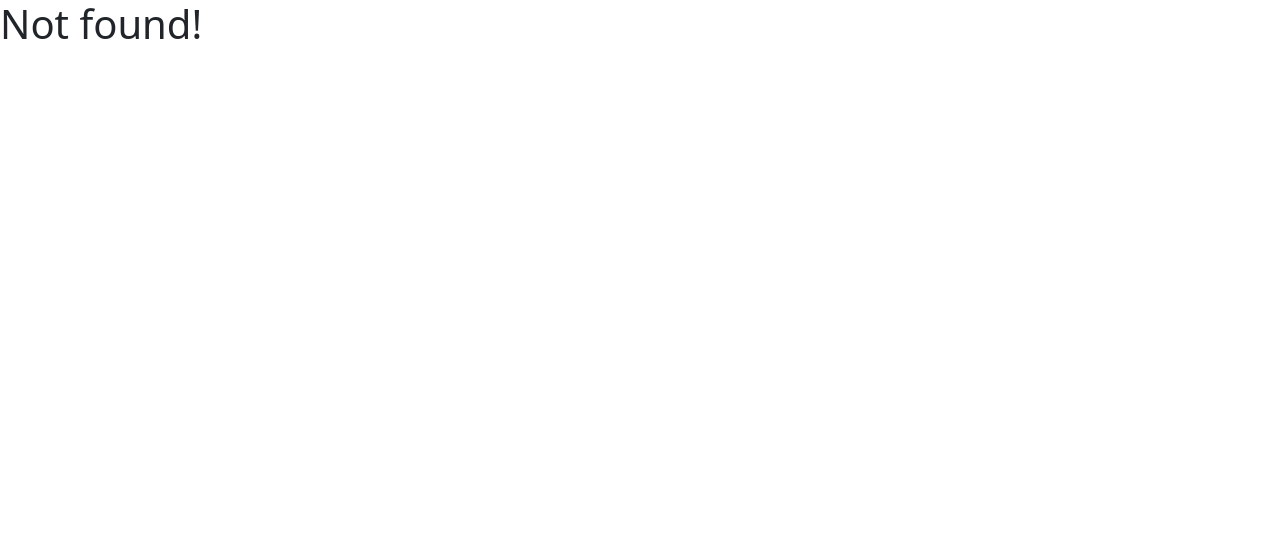
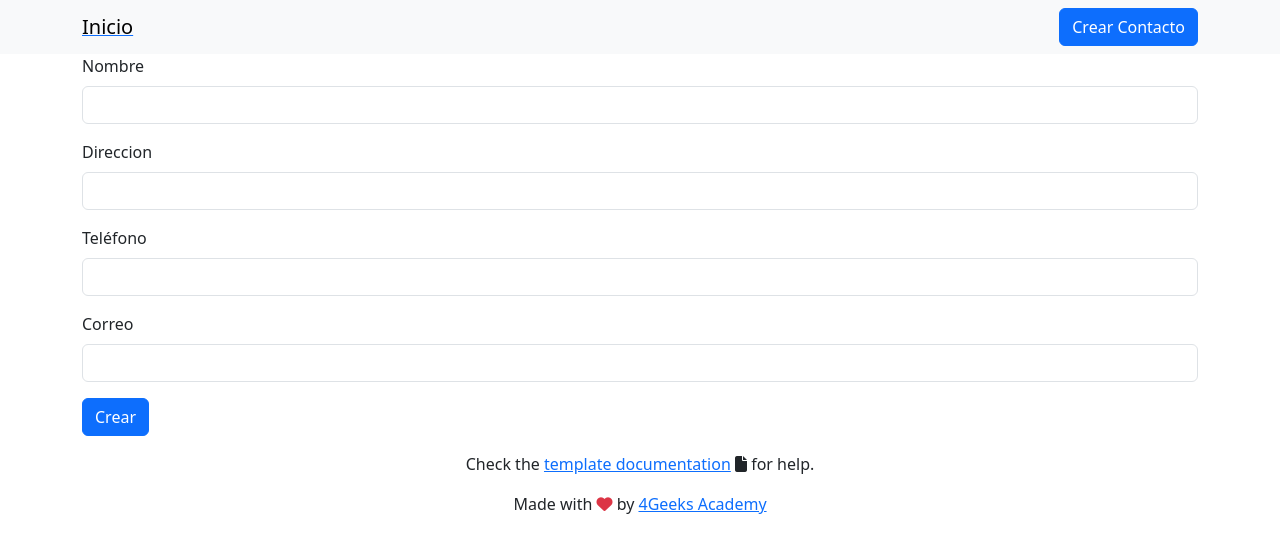
Before and after one commit to 4GeeksAcademy/DocGus-ContactList-Contexto, a React (Vite) app: page /editar-contacto/1 in a window 1280 px wide. Before the commit this address had no page. Shown: the top 552 px of the page. Built offline with nearby package versions, Linux system fonts and the light colour scheme.

Commit message:
edit contacts

```diff
--- a/src/components/ContactCard.jsx
+++ b/src/components/ContactCard.jsx
@@ -1,3 +1,5 @@
+import { Link } from "react-router-dom"
+
 function ContactCard(props) {
     return (
         <div className="card mb-3 p-3" style={{ maxWidth: "540px" }}>
@@ -15,8 +17,8 @@ function ContactCard(props) {
                 </div>
                 <div
                     className="col-md-2 d-flex flex-row align-items-start mt-2 gap-1">
-                    <button className="btn btn-outline-primary"><i class="fa-regular fa-pen-to-square"></i></button>
-                    <button className="btn btn-outline-danger"><i class="fa-solid fa-trash-can"></i></button>
+                    <Link to={`/editar-contacto/${props.contactou.id}`} className="btn btn-outline-primary"><i className="fa-regular fa-pen-to-square"></i></Link>
+                    <button className="btn btn-outline-danger"><i className="fa-solid fa-trash-can"></i></button>
                 </div>
             </div>
         </div>
--- a/src/pages/CreateContact.jsx
+++ b/src/pages/CreateContact.jsx
@@ -1,28 +1,61 @@
 import { useState } from "react"
+import { useNavigate } from "react-router-dom"
 
 function CreateContact() {
     const [name, setName]=useState ("")
     const [address, setAddress]=useState ("")
     const [phone, setPhone]=useState ("")
     const [email, setEmail]=useState ("")
-    return (
+    const navigate=useNavigate()
+
+    async function handleSubmit(event) {
+        event.preventDefault()
+        const newContact={
+            name:name,
+            address:address,
+            phone:phone,
+            email:email,
+        }
+        const url="https://playground.4geeks.com/contact/agendas/Gus/contacts"
+        const options={
+            method:"POST",
+            headers:{
+                "Content-Type":"application/json"
+            },
+            body:JSON.stringify(newContact)
+        }
+        try {
+            const response=await fetch(url,options)
+            if(!response.ok){
+                throw new Error("Error al crear contacto")
+            }
+            const data=await response.json()
+            console.log(data)
+            navigate("/")
+
+        } catch (error) {
+            console.error(error)
+        }
+
+    }
+        return (
         <div className = "container">
-            <form>
+            <form onSubmit={handleSubmit}>
                 <div className="mb-3">
-                    <label for="name" className="form-label">Nombre</label>
-                    <input type="text" className="form-control" id="name"/>
+                    <label htmlFor="name" className="form-label">Nombre</label>
+                    <input type="text" className="form-control" id="name" value= {name} onChange={(event)=>{setName(event.target.value)}}/>
                 </div>
                 <div className="mb-3">
-                    <label for="address" className="form-label">Direccion</label>
-                    <input type="text" className="form-control" id="address"/>
+                    <label htmlFor="address" className="form-label">Direccion</label>
+                    <input type="text" className="form-control" id="address" value= {address} onChange={(event)=>{setAddress(event.target.value)}}/>
                 </div>
                 <div className="mb-3">
-                    <label for="phone" className="form-label">Teléfono</label>
-                    <input type="text" className="form-control" id="phone"/>
+                    <label htmlFor="phone" className="form-label">Teléfono</label>
+                    <input type="text" className="form-control" id="phone" value= {phone} onChange={(event)=>{setPhone(event.target.value)}}/>
                 </div>
                 <div className="mb-3">
-                    <label for="email" className="form-label">Correo</label>
-                    <input type="email" className="form-control" id="email"/>
+                    <label htmlFor="email" className="form-label">Correo</label>
+                    <input type="email" className="form-control" id="email" value= {email} onChange={(event)=>{setEmail(event.target.value)}}/>
                 </div>
 
                 <button type="submit" className="btn btn-primary">Crear</button>
--- a/src/pages/EditContact.jsx
+++ b/src/pages/EditContact.jsx
@@ -1,6 +1,69 @@
-function EditContact (){
-return (
-   <div>Edit Contact</div>
-)
+import { useState } from "react"
+import { useNavigate, useParams } from "react-router-dom"
+
+function EditContact() {
+    const [name, setName]=useState ("")
+    const [address, setAddress]=useState ("")
+    const [phone, setPhone]=useState ("")
+    const [email, setEmail]=useState ("")
+    const navigate=useNavigate()
+    const {id}=useParams()
+    console.log(id)
+
+    async function handleSubmit(event) { //Adaptar para este caso
+        event.preventDefault()
+        const newContact={
+            name:name,
+            address:address,
+            phone:phone,
+            email:email,
+        }
+        const url="https://playground.4geeks.com/contact/agendas/Gus/contacts"
+        const options={
+            method:"POST",
+            headers:{
+                "Content-Type":"application/json"
+            },
+            body:JSON.stringify(newContact)
+        }
+        try {
+            const response=await fetch(url,options)
+            if(!response.ok){
+                throw new Error("Error al crear contacto")
+            }
+            const data=await response.json()
+            console.log(data)
+            navigate("/")
+
+        } catch (error) {
+            console.error(error)
+        }
+
+    }
+        return (
+        <div className = "container">
+            <form onSubmit={handleSubmit}>
+                <div className="mb-3">
+                    <label htmlFor="name" className="form-label">Nombre</label>
+                    <input type="text" className="form-control" id="name" value= {name} onChange={(event)=>{setName(event.target.value)}}/>
+                </div>
+                <div className="mb-3">
+                    <label htmlFor="address" className="form-label">Direccion</label>
+                    <input type="text" className="form-control" id="address" value= {address} onChange={(event)=>{setAddress(event.target.value)}}/>
+                </div>
+                <div className="mb-3">
+                    <label htmlFor="phone" className="form-label">Teléfono</label>
+                    <input type="text" className="form-control" id="phone" value= {phone} onChange={(event)=>{setPhone(event.target.value)}}/>
+                </div>
+                <div className="mb-3">
+                    <label htmlFor="email" className="form-label">Correo</label>
+                    <input type="email" className="form-control" id="email" value= {email} onChange={(event)=>{setEmail(event.target.value)}}/>
+                </div>
+
+                <button type="submit" className="btn btn-primary">Crear</button>
+            </form>
+        </div>
+
+    )
 }
 export default EditContact
--- a/src/routes.jsx
+++ b/src/routes.jsx
@@ -10,6 +10,7 @@ import { Home } from "./pages/Home";
 import { Single } from "./pages/Single";
 import { Demo } from "./pages/Demo";
 import CreateContact from "./pages/CreateContact";
+import EditContact from "./pages/EditContact";
 
 export const router = createBrowserRouter(
     createRoutesFromElements(
@@ -25,6 +26,7 @@ export const router = createBrowserRouter(
         {/* Nested Routes: Defines sub-routes within the BaseHome component. */}
         <Route path= "/" element={<Home />} />
         <Route path= "/crear-contacto" element={<CreateContact />} />
+        <Route path= "/editar-contacto/:id" element={<EditContact/>} />
         <Route path="/single/:theId" element={ <Single />} />  {/* Dynamic route for single items */}
         <Route path="/demo" element={<Demo />} />
       </Route>
```
